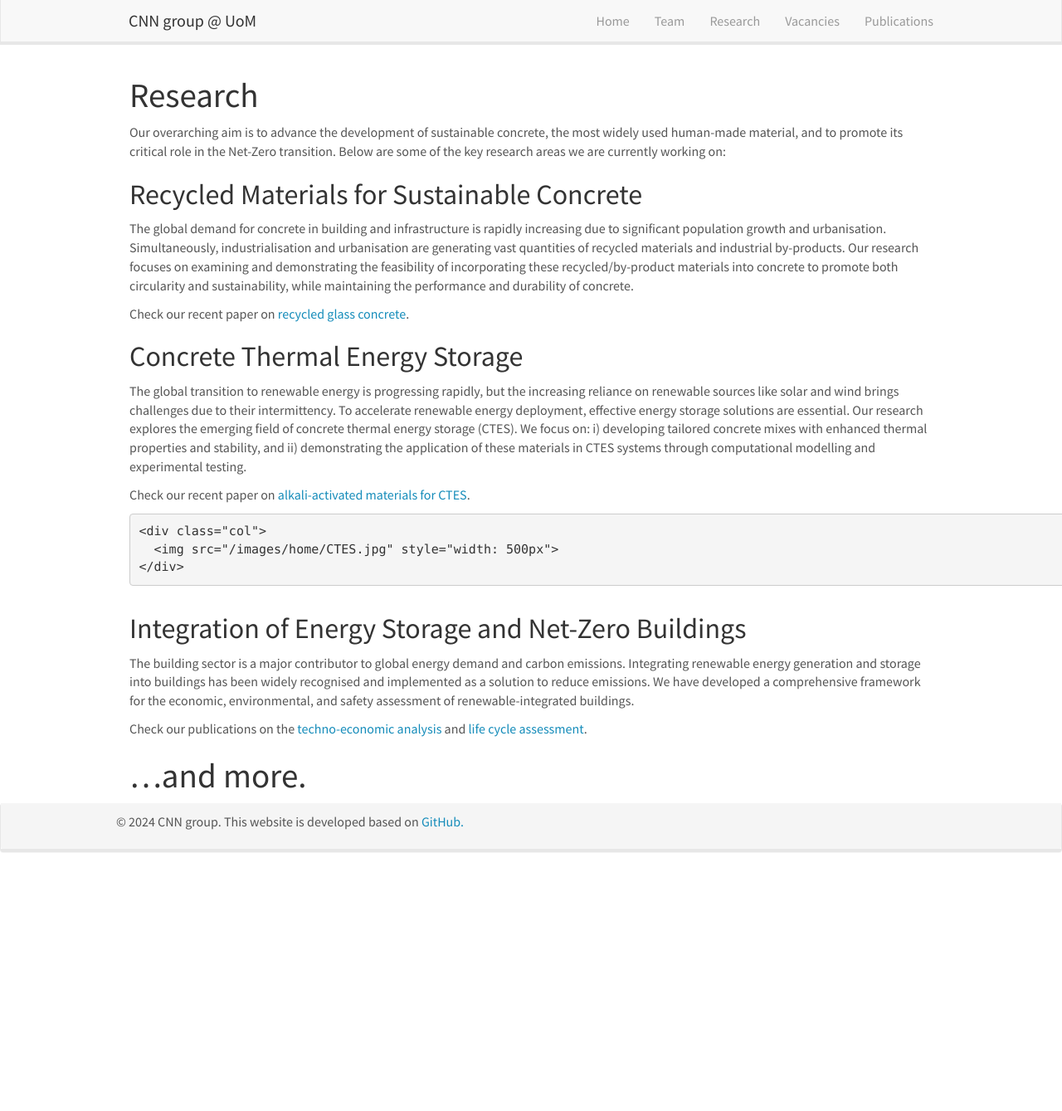
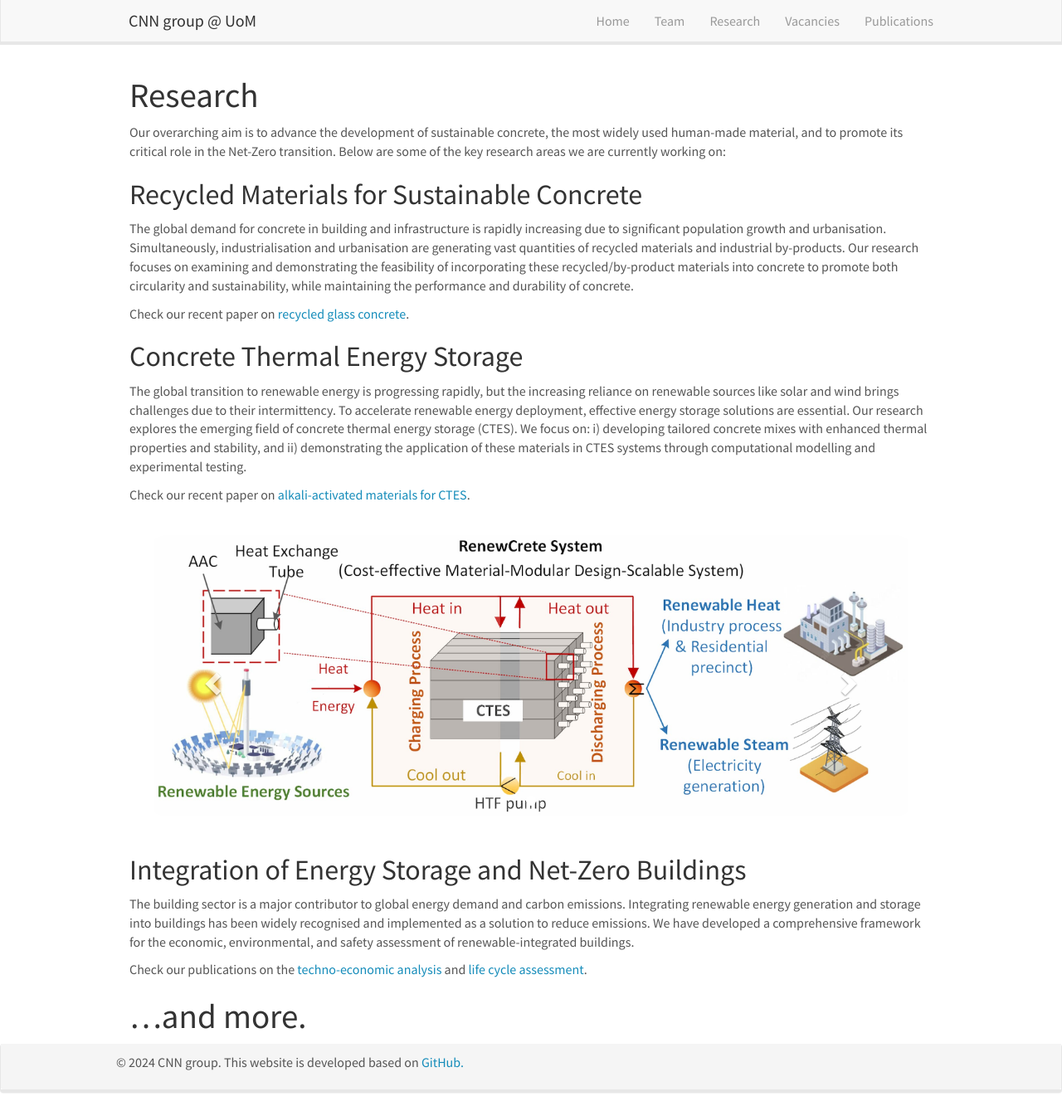
Before and after one commit to tuannguyenngoc/cnn-group, a Jekyll site: the page built from _pages/research.md, in a window 1280 px wide and 1339 px high. Shown: the whole window at 83% size. Built offline with Jekyll 4.4.1, drawn with Linux system fonts in a browser that asks for light colours; nearby versions of some CDN libraries.

Commit message:
Update research.md

```diff
--- a/_pages/research.md
+++ b/_pages/research.md
@@ -19,12 +19,27 @@ Check our recent paper on [recycled glass concrete](https://www.sciencedirect.co
 The global transition to renewable energy is progressing rapidly, but the increasing reliance on renewable sources like solar and wind brings challenges due to their intermittency. To accelerate renewable energy deployment, effective energy storage solutions are essential. Our research explores the emerging field of concrete thermal energy storage (CTES). We focus on: i) developing tailored concrete mixes with enhanced thermal properties and stability, and ii) demonstrating the application of these materials in CTES systems through computational modelling and experimental testing.
 
 Check our recent paper on [alkali-activated materials for CTES](https://www.sciencedirect.com/science/article/pii/S2666165924001285).
-<div class="container">
-  <div class="row">
-    <div class="col">
-      <img src="{{ site.url }}{{ site.baseurl }}/images/home/CTES.jpg" style="width: 500px">
+
+<div markdown="0" id="carousel" class="carousel slide" data-ride="carousel" data-interval="4000" data-pause="hover" >
+    <!-- Menu -->
+    <ol class="carousel-indicators">
+        <li data-target="#carousel" data-slide-to="0" class="active"></li>
+    </ol>
+
+    <!-- Items -->
+    <div class="carousel-inner" markdown="0">
+        <div class="item active">
+            <img src="{{ site.url }}{{ site.baseurl }}/images/home/CTES.jpg" alt="Slide 1" />
+        </div>
     </div>
-  </div>
+  <a class="left carousel-control" href="#carousel" role="button" data-slide="prev">
+    <span class="glyphicon glyphicon-chevron-left" aria-hidden="true"></span>
+    <span class="sr-only">Previous</span>
+  </a>
+  <a class="right carousel-control" href="#carousel" role="button" data-slide="next">
+    <span class="glyphicon glyphicon-chevron-right" aria-hidden="true"></span>
+    <span class="sr-only">Next</span>
+  </a>
 </div>
 
 ## Integration of Energy Storage and Net-Zero Buildings
```
